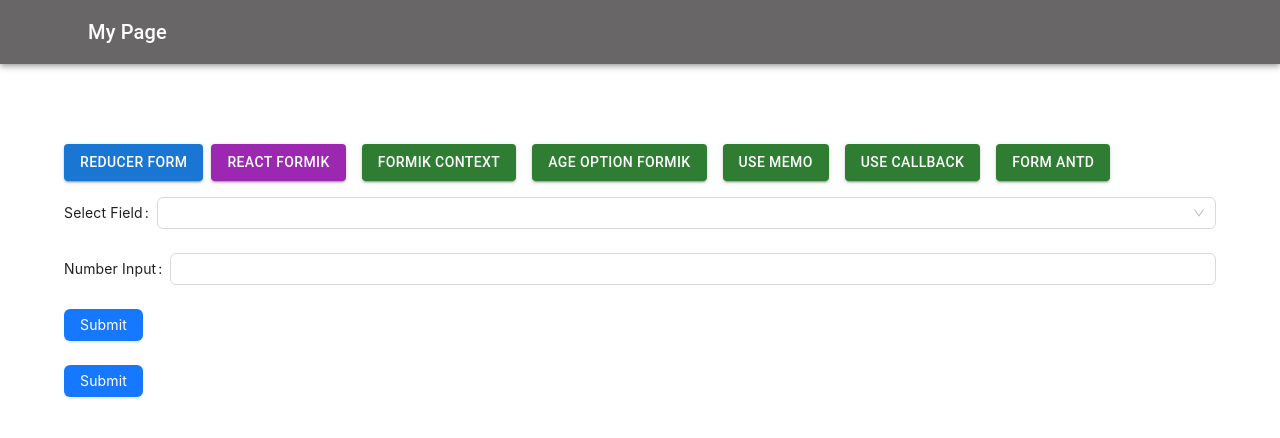
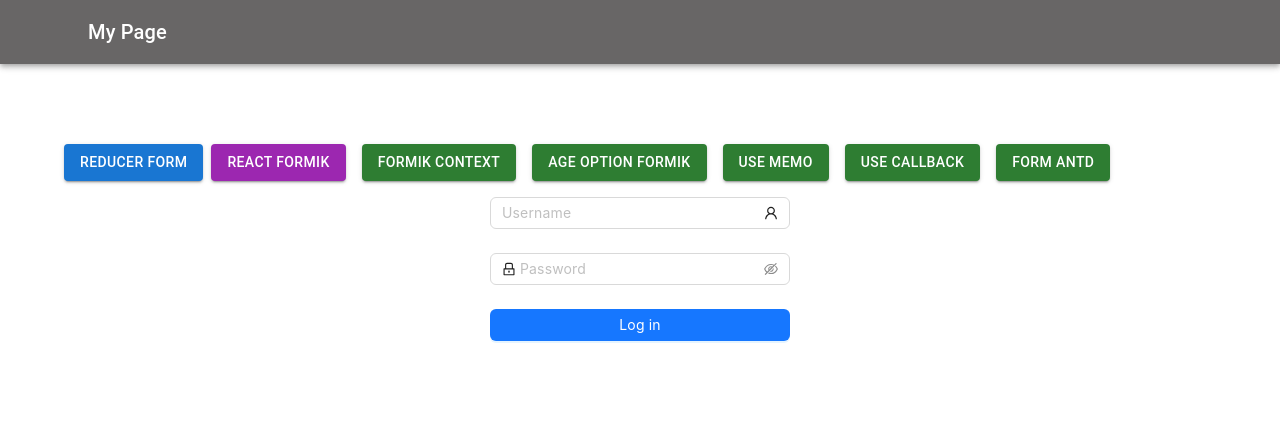
Before and after one commit to Thinhhanghieu/practise-react, a React (Create React App) app: page /form-antd in a window 1280 px wide. Shown: the top 438 px of the page. Built offline with nearby package versions, Linux system fonts and the light colour scheme.

Commit message:
Add validate  errr form antd

```diff
--- a/src/pages/FormAntd.tsx
+++ b/src/pages/FormAntd.tsx
@@ -1,39 +1,64 @@
 import React, { useState } from "react";
-import { Form, Button } from "antd";
-import CommonForm from "./CommonForm";
-import { initialFormItems } from "../constant/general.constant";
+import { Form, Input, Button, message } from "antd";
+import { UserOutlined, LockOutlined } from "@ant-design/icons";
 
 const FormAntd: React.FC = () => {
   const [form] = Form.useForm();
-  const [formItems, setFormItems] = useState<any>(initialFormItems);
+  const [loading, setLoading] = useState(false);
 
-  const onValuesChange = (changedValues: any) => {
-    // Check if the selected field has changed
-    if (changedValues.selectedField) {
-      const selectedField = changedValues.selectedField;
-      const updatedFormItems = formItems.map((item: any) => {
-        if (item.name === "numberInput") {
-          return {
-            ...item,
-            suffix: selectedField === "amount" ? "123" : selectedField === "ratio" ? "%" : "",
-          };
-        }
-        return item;
-      });
-      setFormItems(updatedFormItems);
+  const onFinish = async (values: any) => {
+    setLoading(true);
+    try {
+      // Simulating API call
+      await new Promise((resolve) => setTimeout(resolve, 1000));
+
+      // Simulating API error
+      if (values.username === "error") {
+        throw new Error("Invalid username or password");
+      }
+
+      console.log("Login successful:", values);
+      message.success("Login successful");
+    } catch (error: any) {
+      console.error("Login failed:", error);
+      form.setFields([
+        {
+          name: 'username',
+          errors: [error.message || "Login failed"],
+        },
+        {
+          name: 'password',
+          errors: [error.message || "Login failed"],
+        },
+      ]);
+    } finally {
+      setLoading(false);
     }
   };
 
-  const onFinish = (values: any) => {
-    console.log("Form Values:", values);
-  };
-
   return (
-    <Form form={form} onFinish={onFinish}>
-      <CommonForm form={form} onValuesChange={onValuesChange} formItems={formItems} />
+    <Form
+      form={form}
+      name="login"
+      onFinish={onFinish}
+      initialValues={{ remember: true }}
+      style={{ maxWidth: 300, margin: "0 auto" }}
+    >
+      <Form.Item
+        name="username"
+        rules={[{ required: true, message: "Please input your Username!" }]}
+      >
+        <Input suffix={<UserOutlined />} placeholder="Username" />
+      </Form.Item>
+      <Form.Item
+        name="password"
+        rules={[{ required: true, message: "Please input your Password!" }]}
+      >
+        <Input.Password prefix={<LockOutlined />} placeholder="Password" />
+      </Form.Item>
       <Form.Item>
-        <Button type="primary" htmlType="submit">
-          Submit
+        <Button type="primary" htmlType="submit" loading={loading} style={{ width: "100%" }}>
+          Log in
         </Button>
       </Form.Item>
     </Form>
```
